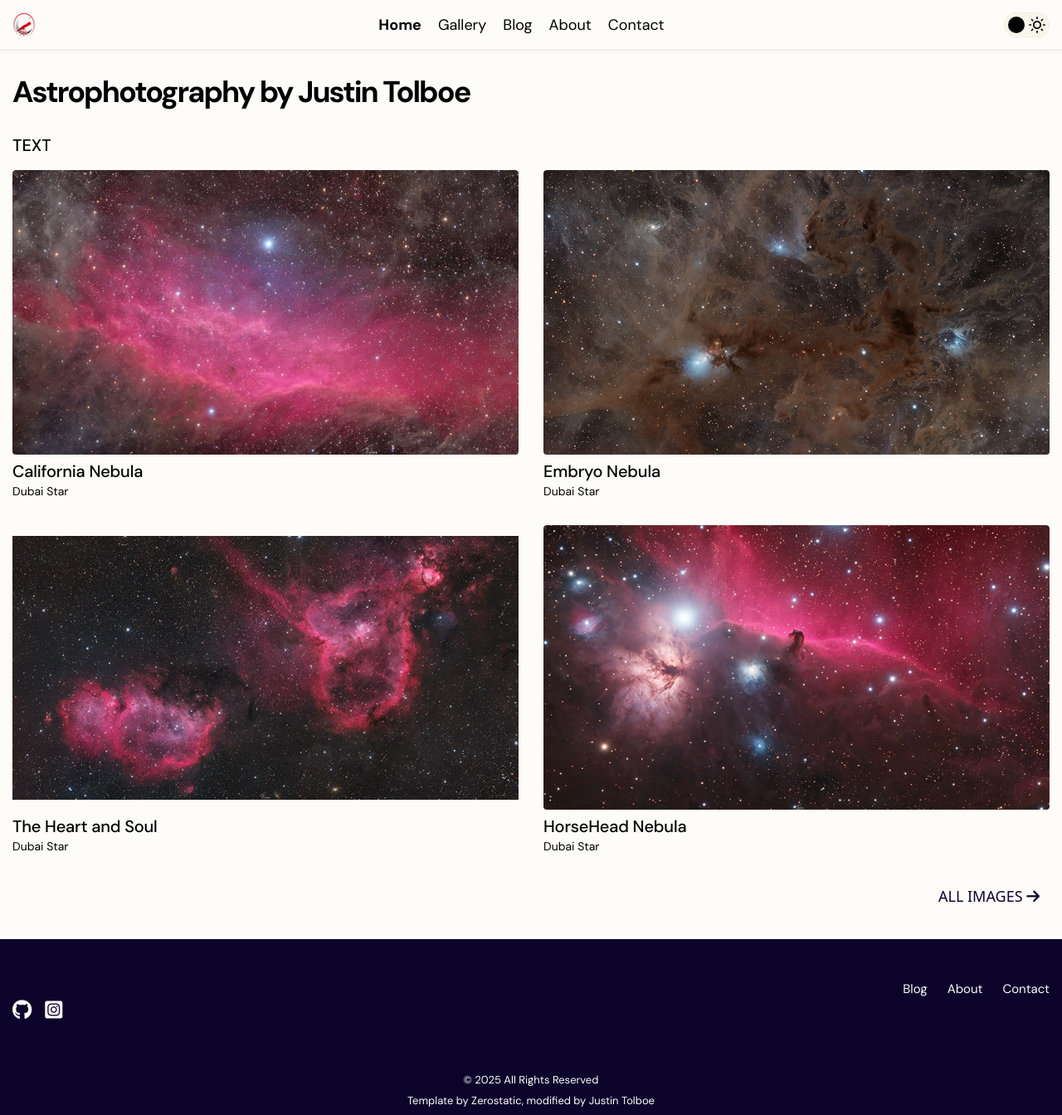
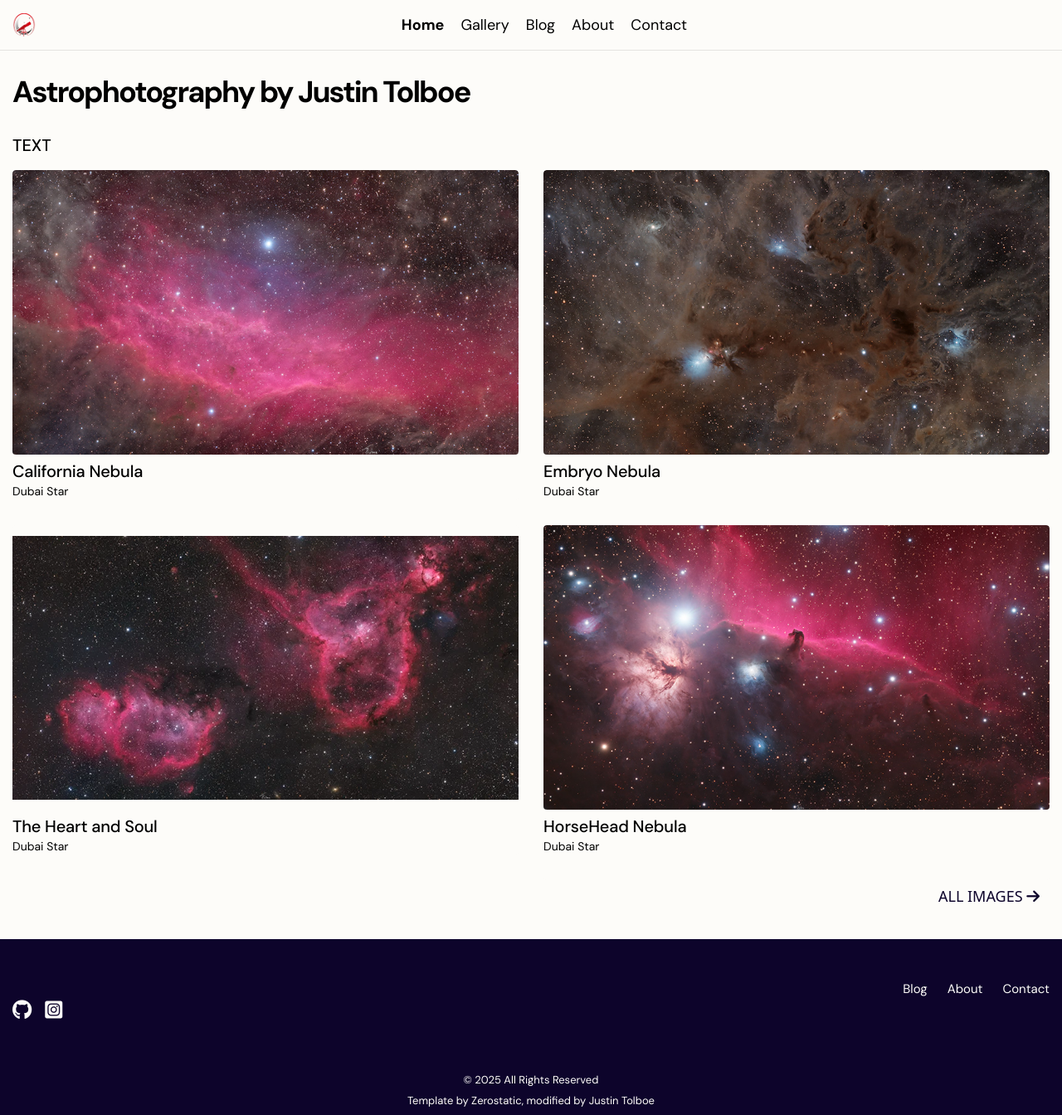
Before and after one commit to jtolboe/website, a Jekyll site: the page built from pages/home.md, in a window 1280 px wide. Shown: the whole page at 83% size. Built offline with Jekyll 4.4.1, drawn with Linux system fonts in a browser that asks for light colours.

Commit message:
remove mode toggle button for now

```diff
--- a/_config.yml
+++ b/_config.yml
@@ -136,9 +136,9 @@ open_graph:
 
 darkmode:
   enable_dark_mode: true
-  show_dark_mode_toggle_in_header: true
+  show_dark_mode_toggle_in_header: false
   show_dark_mode_toggle_in_bottom: false
-  show_dark_mode_toggle_in_mobile_menu: true
+  show_dark_mode_toggle_in_mobile_menu: false
 
 cookie_banner:
   enabled: false
```
